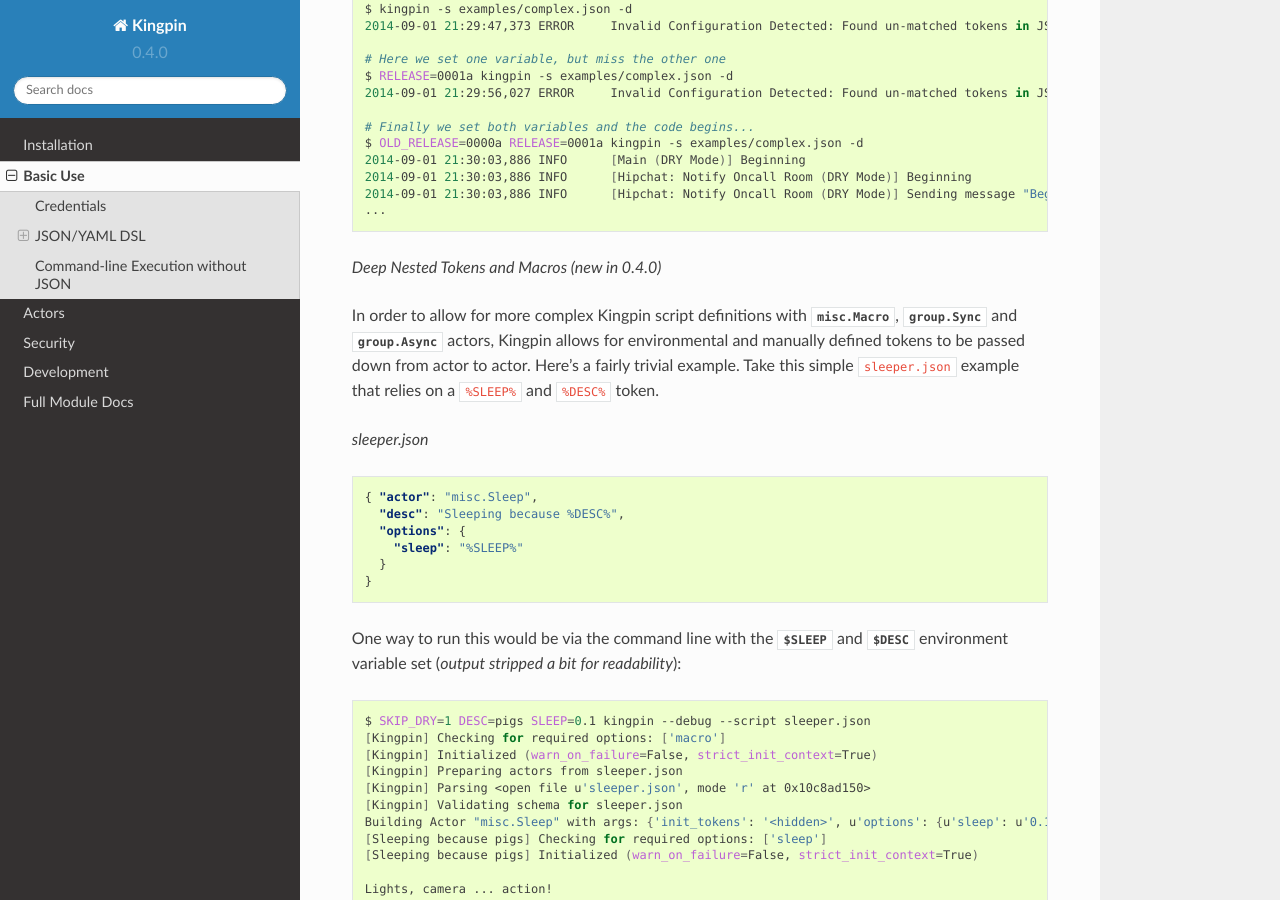
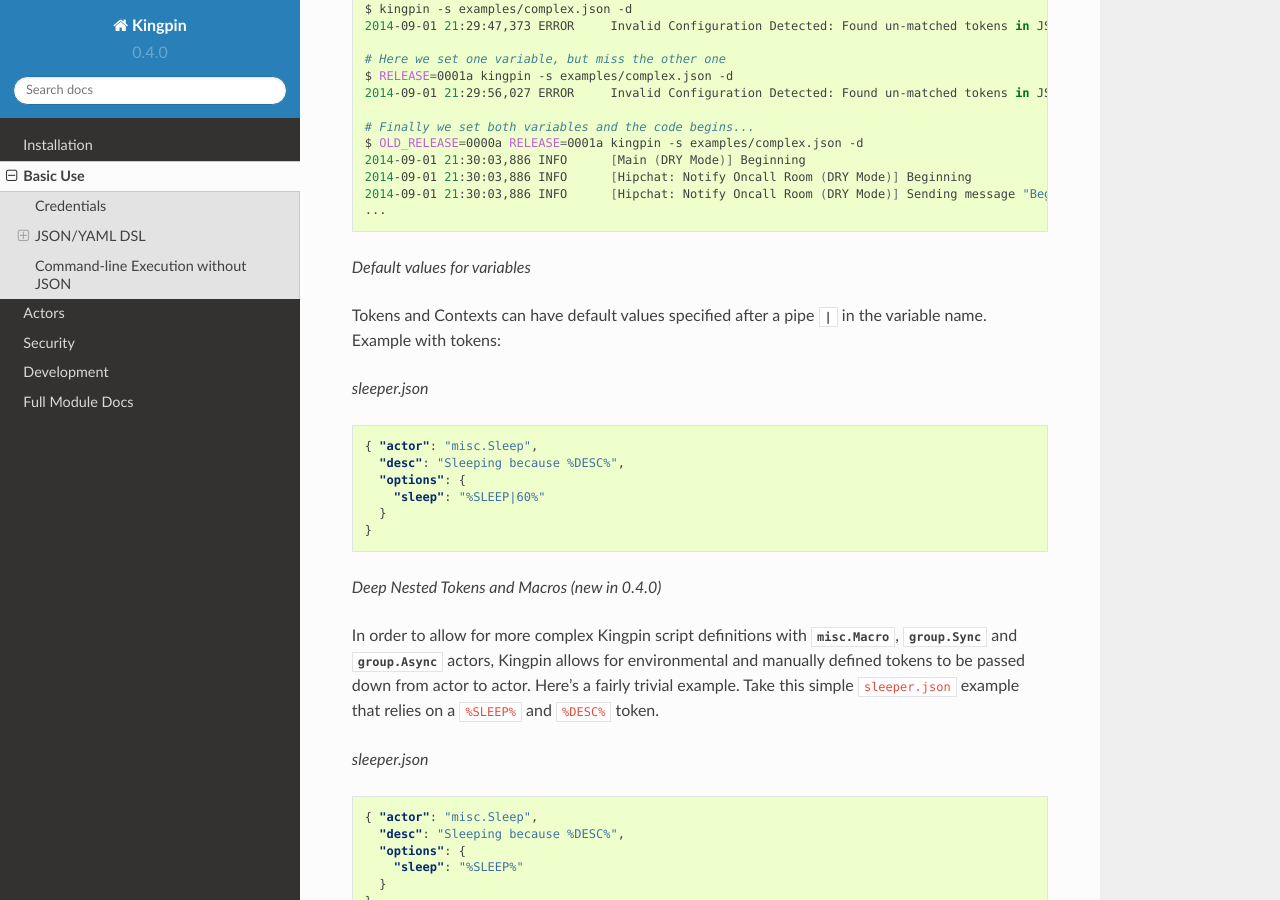
Before and after one commit to Nextdoor/kingpin, a Sphinx documentation site: the page built from docs/basicuse.rst, in a window 1280 px wide and 900 px high, scrolled down 5909 px. Built offline with Sphinx 7.4.7 and the Read the Docs theme 2.0.0, drawn with Linux system fonts in a browser that asks for light colours; formulas are drawn with MathJax 3.

Commit message:
Fix float defaults. Add documentation

```diff
--- a/docs/basicuse.rst
+++ b/docs/basicuse.rst
@@ -322,6 +322,21 @@
     2014-09-01 21:30:03,886 INFO      [Hipchat: Notify Oncall Room (DRY Mode)] Sending message "Beginning release 0001a" to Hipchat room "Oncall"
     ...
 
+*Default values for variables*
+
+Tokens and Contexts can have default values specified after a pipe `|` in the variable name. Example with tokens:
+
+*sleeper.json*
+
+.. code-block:: json
+
+    { "actor": "misc.Sleep",
+      "desc": "Sleeping because %DESC%",
+      "options": {
+        "sleep": "%SLEEP|60%"
+      }
+    }
+
 *Deep Nested Tokens and Macros (new in 0.4.0)*
 
 In order to allow for more complex Kingpin script definitions with
```
Also changed, not shown: 4 other files.
